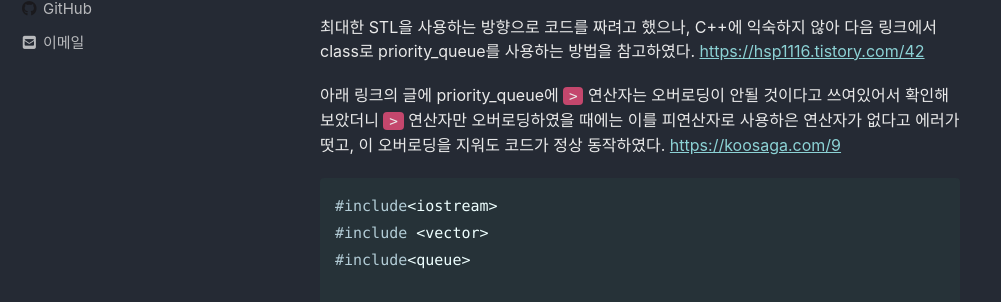
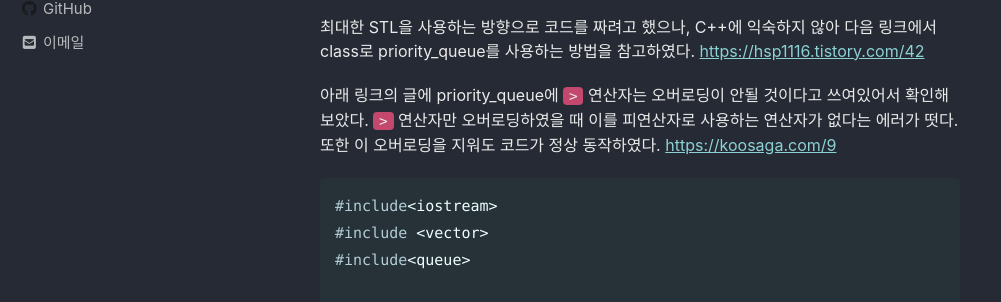
Before and after one commit to vyzil/vyzil.github.io, a Jekyll site: the page built from _posts/Algorithm/2020-03-11-BOJ_1753.md, in a window 1280 px wide and 900 px high, scrolled down 605 px. Shown: the part 175-477 px from the top of the window, without its empty margins (0-1001 px from the left). Built offline with Jekyll 4.4.1, drawn with Linux system fonts in a browser that asks for light colours; cached includes are drawn as plain includes; nearby versions of some CDN libraries; some web fonts are replaced.

Commit message:
Update 2020-03-11-BOJ_1753.md
Typo

````diff
--- a/_posts/Algorithm/2020-03-11-BOJ_1753.md
+++ b/_posts/Algorithm/2020-03-11-BOJ_1753.md
@@ -24,7 +24,7 @@ tags:
 
 최대한 STL을 사용하는 방향으로 코드를 짜려고 했으나, C++에 익숙하지 않아 다음 링크에서 class로 priority_queue를 사용하는 방법을 참고하였다. [https://hsp1116.tistory.com/42](https://hsp1116.tistory.com/42)
 
-아래 링크의 글에 priority_queue에 `>` 연산자는 오버로딩이 안될 것이다고 쓰여있어서 확인해보았더니 `>` 연산자만 오버로딩하였을 때에는 이를 피연산자로 사용하은 연산자가 없다고 에러가 떳고, 이 오버로딩을 지워도 코드가 정상 동작하였다.
+아래 링크의 글에 priority_queue에 `>` 연산자는 오버로딩이 안될 것이다고 쓰여있어서 확인해보았다. `>` 연산자만 오버로딩하였을 때 이를 피연산자로 사용하는 연산자가 없다는 에러가 떳다. 또한 이 오버로딩을 지워도 코드가 정상 동작하였다.
 [https://koosaga.com/9](https://koosaga.com/9)
 
 ```cpp
````
